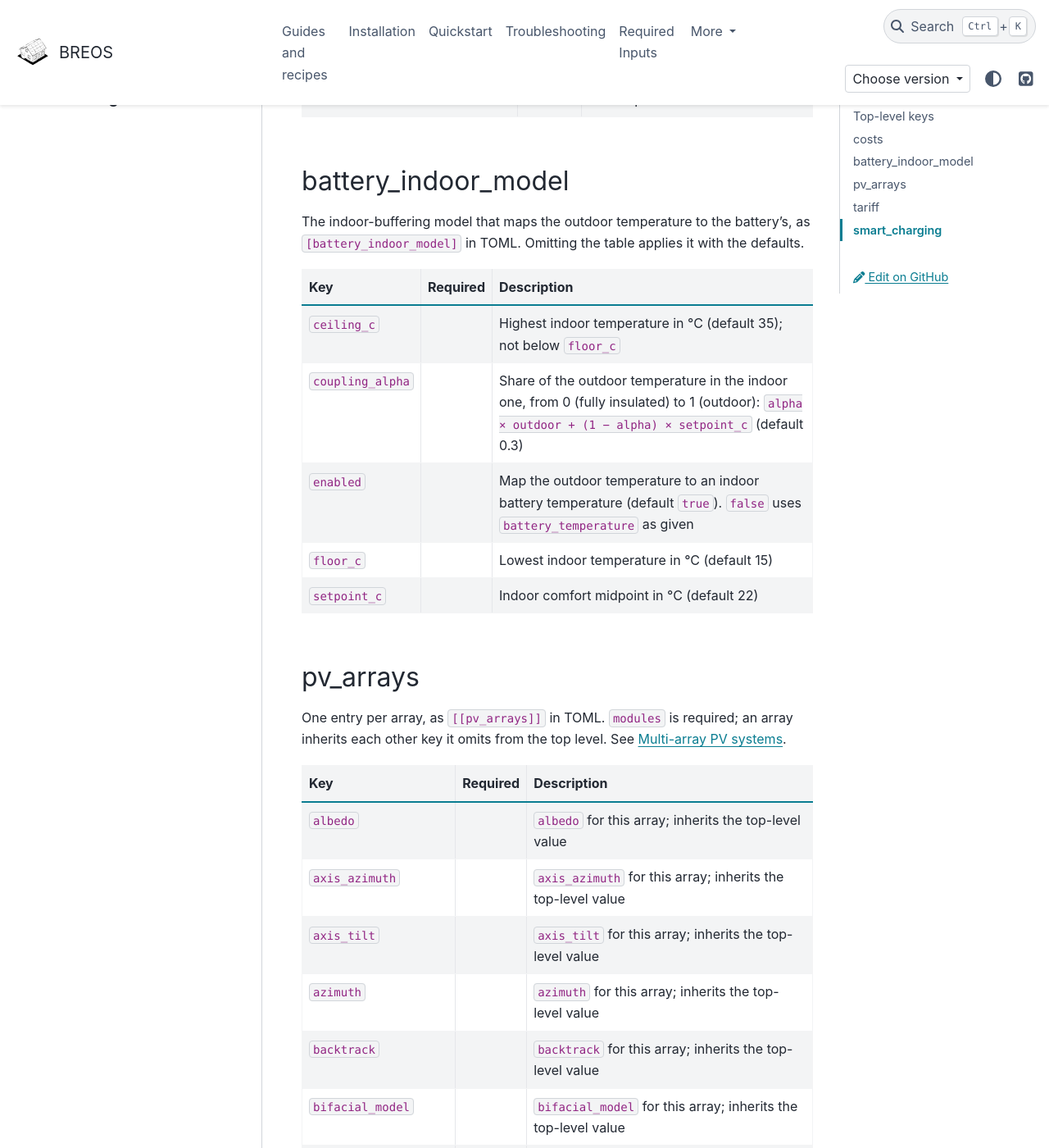
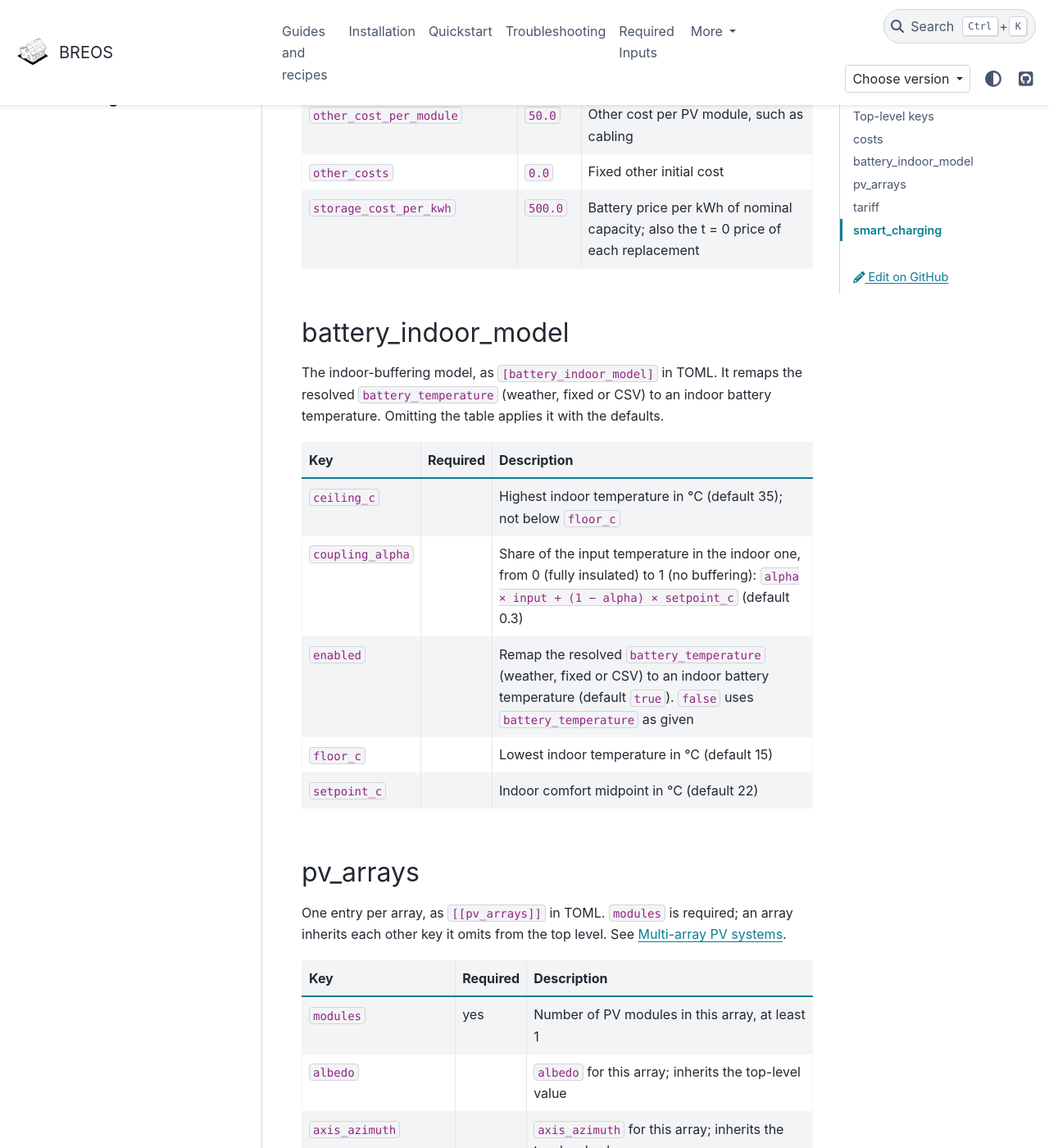
Before and after one commit to Str4vinci/breos, a Sphinx documentation site: the page built from docs/getting-started/config-reference.md, in a window 1280 px wide and 1400 px high, scrolled down 8740 px. Shown: the whole window at 82% size. Built offline with Sphinx 7.4.7 and the PyData theme 0.15.4, drawn with Linux system fonts in a browser that asks for light colours; comment, search, counter and statistics services are not loaded; some of the changed text lies outside the part shown.

Commit message:
docs: correct key reference rows and close drift gaps from review
State that load_profile_unit is required for custom profiles, mark
pv_arrays modules required, describe the indoor model as remapping the
resolved battery_temperature, and fix the tariff currency and
grid_import_limit_w wording. Tracking modes, boundary policies and the
default round-trip efficiency come from source constants, every
TableSpec in app_config needs a section, and every table cell is checked
for pipes and newlines.

```diff
--- a/docs/getting-started/config-reference.md
+++ b/docs/getting-started/config-reference.md
@@ -29,7 +31,7 @@
 | `battery_min_soc` | `0.1` | — | Battery SOC floor, as a fraction of nominal SOH-derated capacity |
 | `battery_power_limit_c_rate` | `None` | `--battery-power-limit-c-rate` | Charge and discharge limit on the stored energy, as a multiple of capacity (1.0 = 1 C). It scales with `battery_kwh` and cannot be combined with `battery_max_charge_power_w` or `battery_max_discharge_power_w` |
 | `battery_rte` | `None` | — | Battery round-trip efficiency, split evenly across charge and discharge; `None` is 0.95 |
-| `battery_temperature` | `"weather"` | — | Battery temperature used for degradation: `"weather"`, a fixed temperature in °C, or a timestamped CSV path |
+| `battery_temperature` | `"weather"` | — | Battery temperature used for degradation: `"weather"`, a fixed temperature in °C, or a timestamped CSV path. The indoor model then remaps it unless `battery_indoor_model` disables it |
 | `battery_type` | *removed* | — | Removed legacy selector. Setting it raises an error: use `degradation_engine = "native"`, or `degradation_engine = "blast"` with `blast_model` |
 | `bifacial_model` | `"none"` | `--bifacial-model` | Rear-irradiance model. `"none"` is front-only production; `"infinite_sheds"` needs sourced module bifaciality plus `gcr`, `pvrow_height` and `pvrow_pitch`. One of `"none"`, `"infinite_sheds"` |
 | `blast_model` | `None` | `--blast-model` | Stable BLAST model key; required with `degradation_engine = "blast"` and invalid with the native engine |
@@ -110,13 +112,13 @@
 
 ## battery_indoor_model
 
-The indoor-buffering model that maps the outdoor temperature to the battery's, as `[battery_indoor_model]` in TOML. Omitting the table applies it with the defaults.
+The indoor-buffering model, as `[battery_indoor_model]` in TOML. It remaps the resolved `battery_temperature` (weather, fixed or CSV) to an indoor battery temperature. Omitting the table applies it with the defaults.
 
 | Key | Required | Description |
 |---|---|---|
 | `ceiling_c` |  | Highest indoor temperature in °C (default 35); not below `floor_c` |
-| `coupling_alpha` |  | Share of the outdoor temperature in the indoor one, from 0 (fully insulated) to 1 (outdoor): `alpha × outdoor + (1 − alpha) × setpoint_c` (default 0.3) |
-| `enabled` |  | Map the outdoor temperature to an indoor battery temperature (default `true`). `false` uses `battery_temperature` as given |
+| `coupling_alpha` |  | Share of the input temperature in the indoor one, from 0 (fully insulated) to 1 (no buffering): `alpha × input + (1 − alpha) × setpoint_c` (default 0.3) |
+| `enabled` |  | Remap the resolved `battery_temperature` (weather, fixed or CSV) to an indoor battery temperature (default `true`). `false` uses `battery_temperature` as given |
 | `floor_c` |  | Lowest indoor temperature in °C (default 15) |
 | `setpoint_c` |  | Indoor comfort midpoint in °C (default 22) |
 
@@ -126,6 +128,7 @@
 
 | Key | Required | Description |
 |---|---|---|
+| `modules` | yes | Number of PV modules in this array, at least 1 |
 | `albedo` |  | `albedo` for this array; inherits the top-level value |
 | `axis_azimuth` |  | `axis_azimuth` for this array; inherits the top-level value |
 | `axis_tilt` |  | `axis_tilt` for this array; inherits the top-level value |
@@ -152,11 +154,11 @@
 
 | Key | Required | Description |
 |---|---|---|
-| `currency` | yes | Currency of the prices, which the cost preset must share: EUR |
+| `currency` | yes | Currency of the prices: EUR. The cost preset should be in the same currency; BREOS does not convert |
 | `export_prices` | yes | Export price per kWh by period name, at year-1 prices; `all` prices every period |
 | `import_prices` | yes | Import price per kWh by period name, at year-1 prices; `all` prices every period |
 | `schedule` | yes | Bundled schedule key, which fixes the periods in local civil time; see [Bundled schedules](../api/tariffs.md#bundled-schedules) |
-| `boundary_policy` |  | How a period boundary inside a step is handled. `strict`, the default and only policy, refuses it |
+| `boundary_policy` |  | How a period boundary inside a step is handled. `strict`, the default, refuses it. One of `strict` |
 | `fixed_charge_per_day` |  | Fixed charge per day, at year-1 prices (default 0) |
 | `study_date` |  | A date in the schedule's effective window, needed when the simulated year is outside it |
 
@@ -170,5 +172,5 @@
 | `charge_periods` |  | Tariff periods in which the grid may charge the battery |
 | `discharge_periods` |  | Tariff periods in which the battery may discharge to the load; not a charge period |
 | `grid_charge_efficiency` |  | AC-to-DC conversion efficiency of the grid-charging path, before the battery's own charge efficiency. No default |
-| `grid_import_limit_w` |  | Site import limit in W that grid charging keeps total import below; unset is unlimited |
+| `grid_import_limit_w` |  | Site import limit in W for grid charging, which may import up to the limit minus the load's import. Load import is never cut. Unset is unlimited |
 | `target_usable_fraction` |  | Grid-charging target as a fraction of the usable window: 0 is `battery_min_soc`, 1 is `battery_max_soc` |
```
Also changed, not shown: other parts of docs/getting-started/config-reference.md (+8 -7 lines), 2 other files.
